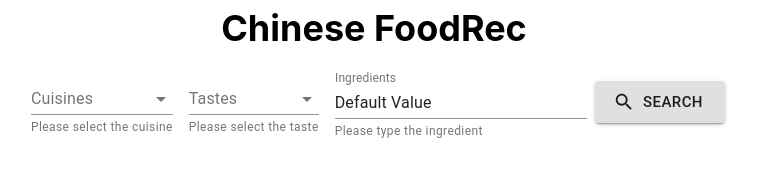
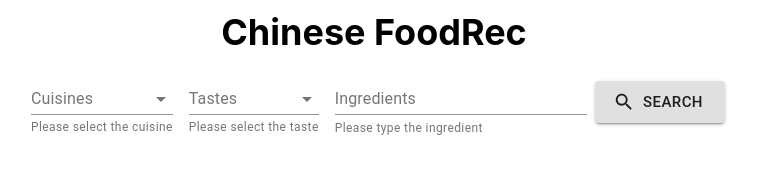
Before and after one commit to Chonwai/Chinese_FoodRec_Frontend, a React (Create React App) app: page / in a window 1280 px wide. Shown: the part 325-502 px from the top of the page, without its empty margins (266-1023 px from the left). Built offline with nearby package versions, Linux system fonts and the light colour scheme; no server answers.

Commit message:
Add: Added the callback of child component.

```diff
--- a/src/components/SelectBox/SelectBox.jsx
+++ b/src/components/SelectBox/SelectBox.jsx
@@ -19,14 +19,21 @@ const useStyles = makeStyles(theme => ({
 
 export default function CustomizedSelects(props) {
     const classes = useStyles();
-    const [age, setAge] = React.useState('');
+    const [val, setVal] = React.useState('');
+    const items = [];
     const handleChange = event => {
-        setAge(event.target.value);
+        setVal(event.target.value);
+        if (props.callback) {
+            props.callback(event.target.value);
+        }
     };
-    const items = [];
     if (props.items != null) {
         for (const item of props.items) {
-            items.push(<MenuItem key={item.id}>{item.name}</MenuItem>);
+            items.push(
+                <MenuItem key={item.id} value={item.name}>
+                    {item.name}
+                </MenuItem>
+            );
         }
     }
     return (
@@ -35,7 +42,7 @@ export default function CustomizedSelects(props) {
             <Select
                 labelId="demo-simple-select-helper-label"
                 id="demo-simple-select-helper"
-                value={age}
+                value={val}
                 onChange={handleChange}
             >
                 {items}
--- a/src/components/TextField/TextField.jsx
+++ b/src/components/TextField/TextField.jsx
@@ -16,17 +16,22 @@ const useStyles = makeStyles(theme => ({
 
 export default function LayoutTextFields(props) {
     const classes = useStyles();
-
+    const handleChange = event => {
+        if (props.callback) {
+            props.callback(event.target.value);
+        }
+    };
     return (
         <div className={classes.root}>
             <div>
                 <TextField
                     label={props.label}
                     id="margin-normal"
-                    defaultValue="Default Value"
+                    placeholder="例如: 蛋"
                     className={classes.textField}
                     helperText={props.helper}
-                    margin="normal"
+                    margin="dense"
+                    onChange={handleChange}
                 />
             </div>
         </div>
--- a/src/index.js
+++ b/src/index.js
@@ -5,12 +5,7 @@ import Index from './views/Index/Index';
 import * as serviceWorker from './serviceWorker';
 import './tailwind.css';
 
-ReactDOM.render(
-    <React.StrictMode>
-        <Index />
-    </React.StrictMode>,
-    document.getElementById('root')
-);
+ReactDOM.render(<Index />, document.getElementById('root'));
 
 // If you want your app to work offline and load faster, you can change
 // unregister() to register() below. Note this comes with some pitfalls.
--- a/src/views/Index/Index.jsx
+++ b/src/views/Index/Index.jsx
@@ -12,8 +12,14 @@ class Index extends React.Component {
         this.state = {
             cuisines: [],
             tastes: [],
-            ingredients: null,
+            cuisineOption: null,
+            tasteOption: null,
+            ingredientOption: null,
         };
+        this.cuisineCallback = this.cuisineCallback.bind(this);
+        this.tasteCallback = this.tasteCallback.bind(this);
+        this.ingredientCallback = this.ingredientCallback.bind(this);
+        this.search = this.search.bind(this);
     }
     async componentDidMount() {
         let cuisinesRes = await axios.get('http://localhost:3000/api/chinese/cuisines/all');
@@ -22,6 +28,24 @@ class Index extends React.Component {
             cuisines: cuisinesRes.data,
             tastes: tastesRes.data,
         });
+    }
+    cuisineCallback(cuisineOption) {
+        this.setState({
+            cuisineOption: cuisineOption,
+        });
+    }
+    tasteCallback(tasteOption) {
+        this.setState({
+            tasteOption: tasteOption,
+        });
+    }
+    ingredientCallback(ingredientOption) {
+        this.setState({
+            ingredientOption: ingredientOption,
+        });
+    }
+    search(event) {
+        console.log(this.state);
     }
     render() {
         return (
@@ -33,19 +57,26 @@ class Index extends React.Component {
                             label="Cuisines"
                             helper="Please select the cuisine"
                             items={this.state.cuisines.cuisines}
+                            callback={this.cuisineCallback}
                         />
                         <SelectBox
                             label="Tastes"
                             helper="Please select the taste"
-                            items={this.state.tastes.cuisines}
+                            items={this.state.tastes.tastes}
+                            callback={this.tasteCallback}
                         />
-                        <TextField label="Ingredients" helper="Please type the ingredient" />
+                        <TextField
+                            label="Ingredients"
+                            helper="Please type the ingredient"
+                            callback={this.ingredientCallback}
+                        />
                         <Button
                             variant="contained"
                             color="default"
                             className="h-auto"
                             size="large"
                             startIcon={<SearchIcon />}
+                            onClick={this.search}
                         >
                             Search
                         </Button>
```
